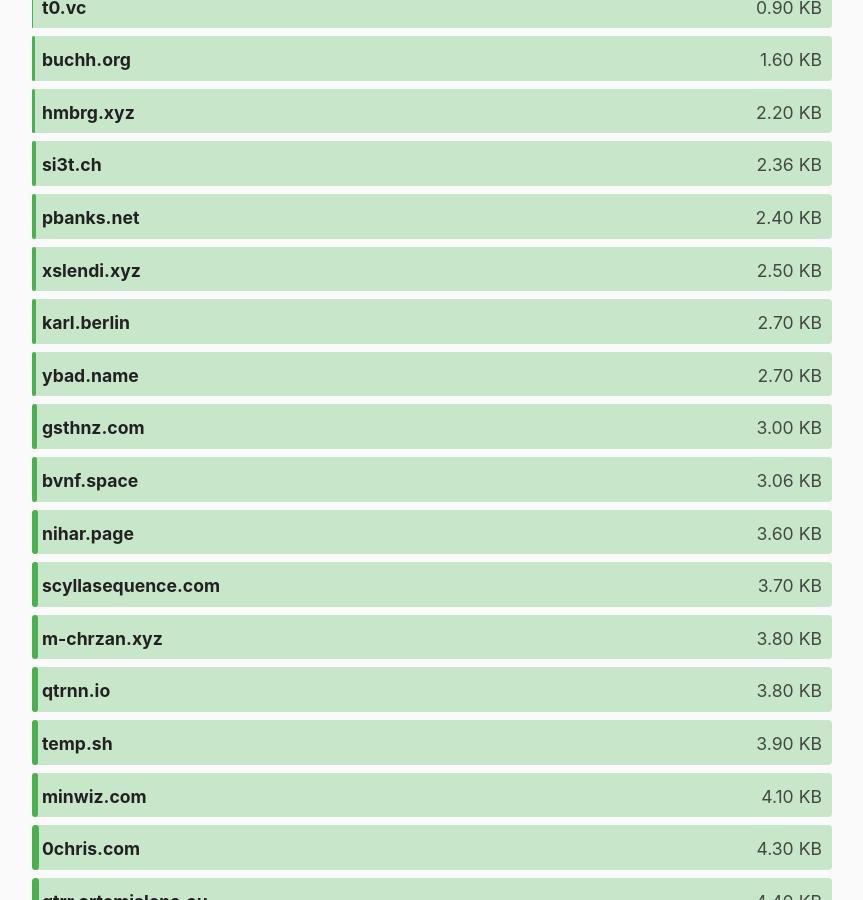
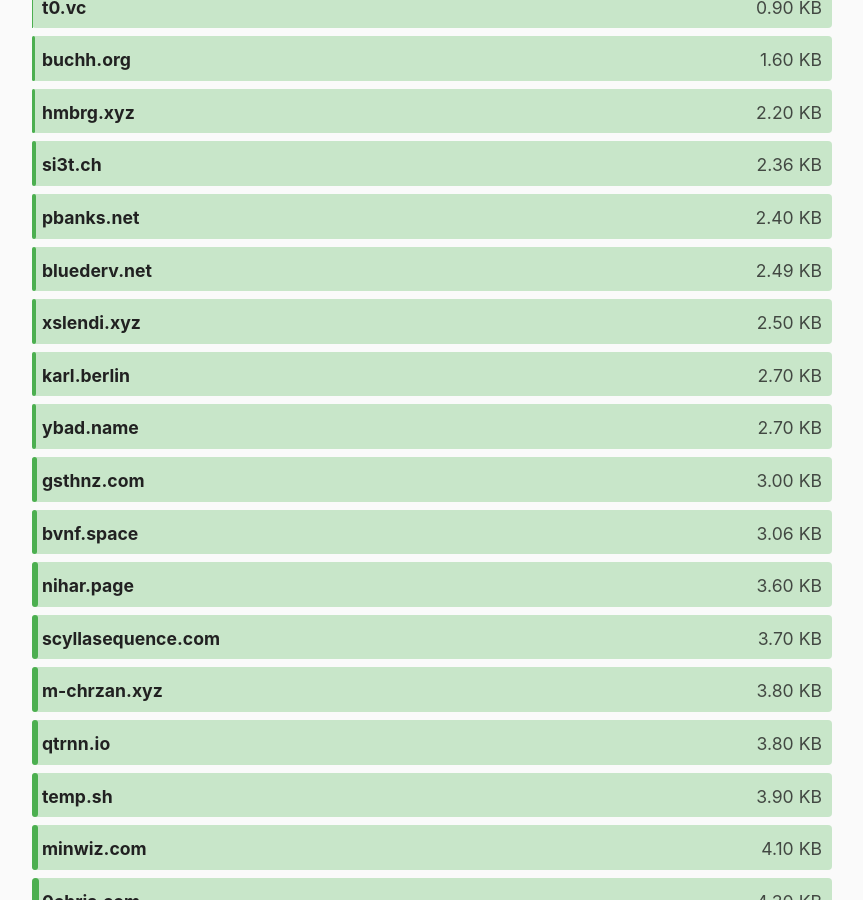
Before and after one commit to kevquirk/512kb.club, a Jekyll site: the page built from index.md, in a window 1280 px wide and 900 px high, scrolled down 1063 px. Shown: the whole window, without its empty margins (208-1071 px from the left). Built offline with Jekyll 4.4.1, drawn with Linux system fonts in a browser that asks for light colours.

Commit message:
Added bluederv.net
My site

```diff
--- a/_data/sites.yml
+++ b/_data/sites.yml
@@ -238,6 +238,11 @@
   size: 42.7
   last_checked: 2021-12-23
 
+- domain: bluederv.net
+  url: https://bluederv.net/
+  size: 2.49
+  last_checked: 2022-01-11
+
 - domain: boehs.org
   url: http://boehs.org/
   size: 13.1
```
